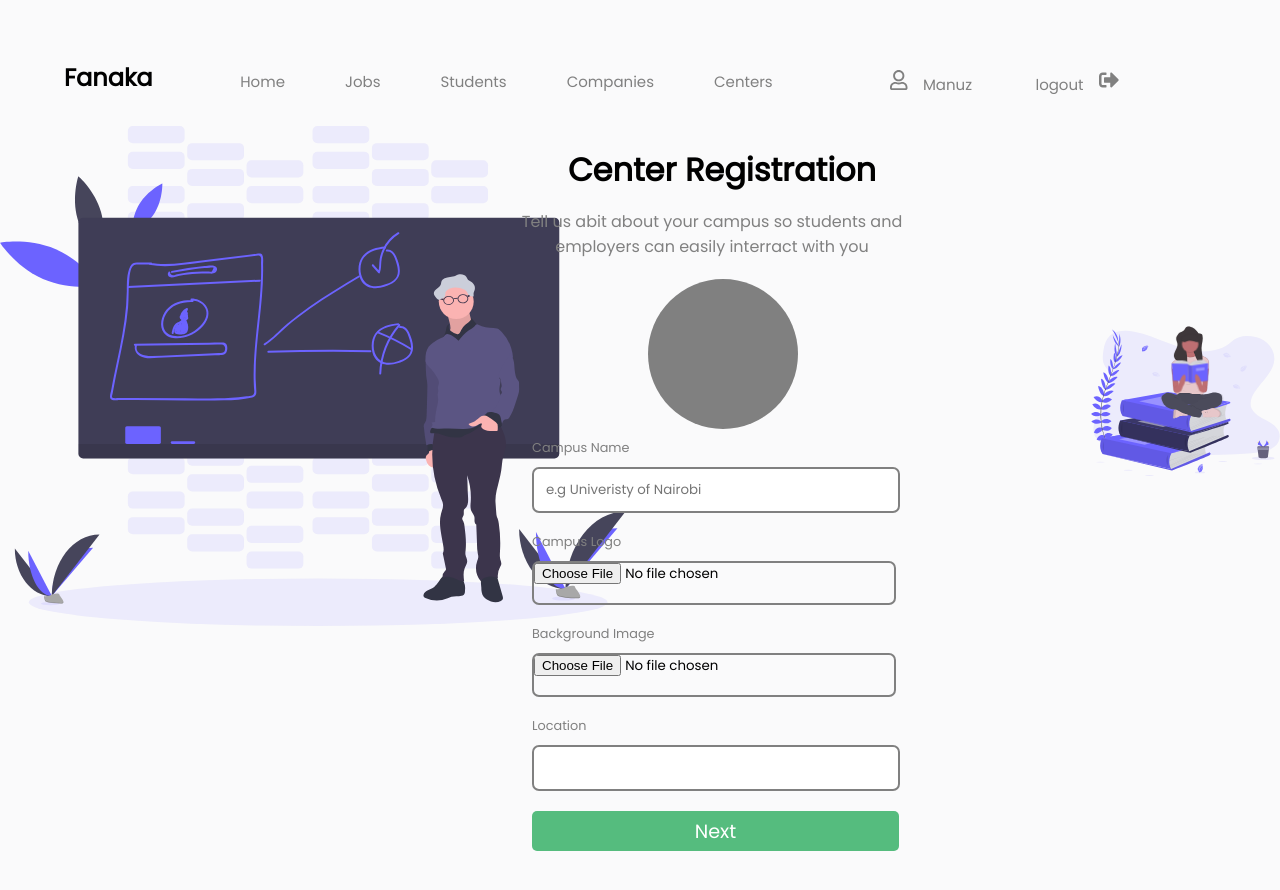
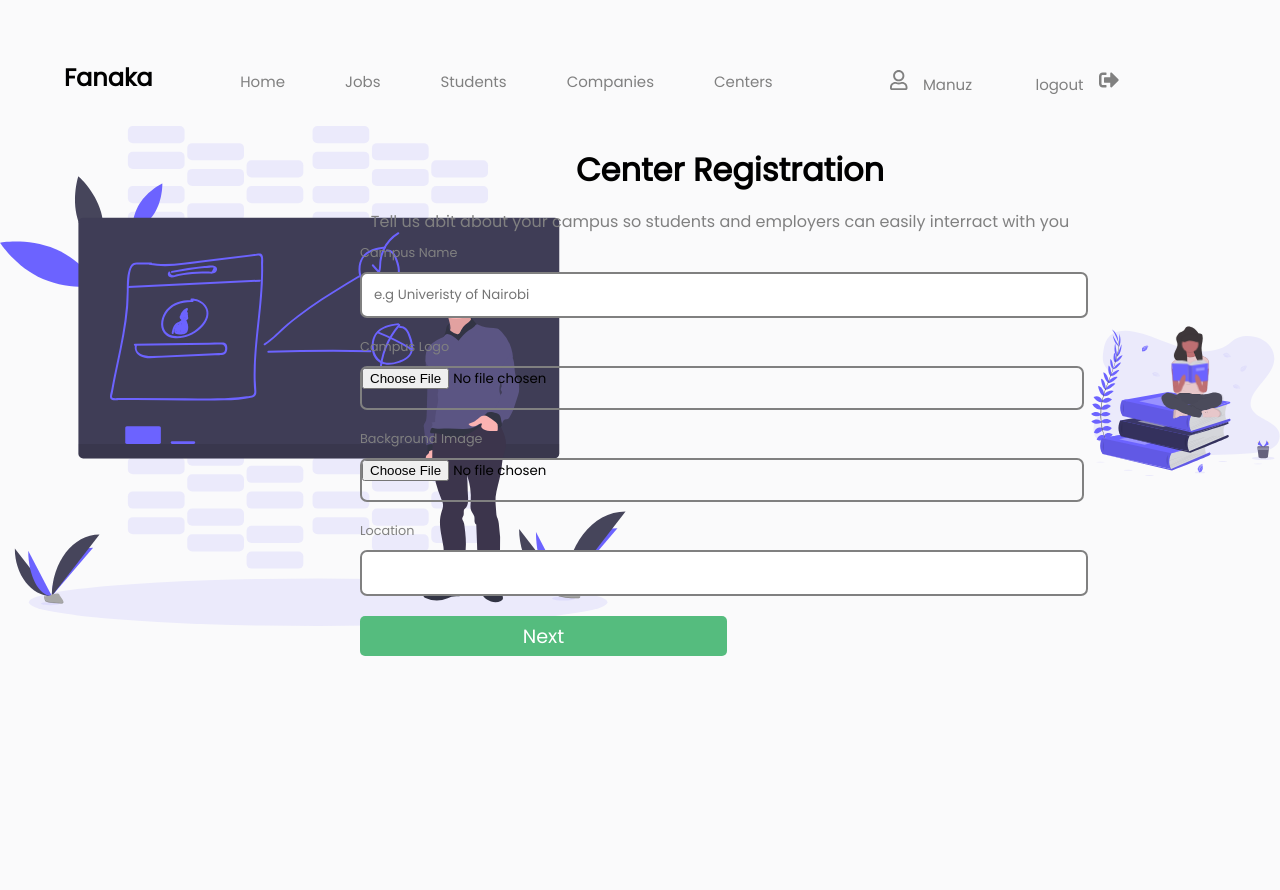
Before and after one commit to manuzcheruz/handshake-react, a React (Create React App) app: page /center-registration in a window 1280 px wide. Shown: the top 890 px of the page. Built offline with nearby package versions, Linux system fonts and the light colour scheme.

Commit message:
added more width to the forms

```diff
--- a/src/Shared/Field/Field.js
+++ b/src/Shared/Field/Field.js
@@ -38,6 +38,7 @@ function Field(props) {
             </div>
         )
     } else {
+        field = (
             <div className="field-item-">
                     <div className="label">
                         {props.label}
@@ -50,6 +51,7 @@ function Field(props) {
                         // style={{height: `${props.height}`, width: `${props.width}`, border: `${props.border}`}}
                     />
                 </div>
+                )
     }
     return field
 }
--- a/src/components/Forms/StudentForm/StudentForm.css
+++ b/src/components/Forms/StudentForm/StudentForm.css
@@ -14,10 +14,10 @@
     position: absolute;
     z-index: 2;
     height: 600px;
-    width: 400px;
+    width: 800px;
     /* background-color: white; */
     margin-top: 10px;
-    margin-left: 40%;
+    margin-left: 25%;
     border-radius: 15px;
     /* opacity: 0.9; */
 
--- a/src/components/Forms/StudentForm/StudentForm.js
+++ b/src/components/Forms/StudentForm/StudentForm.js
@@ -37,7 +37,7 @@ const studentFields = [
     },
     {
         name: 'description',
-        elementName: 'input',
+        elementName: 'editor',
         elementType: 'text',
         placeholder: 'describe yourself in 1000 characters or less',
         label: 'Description',
@@ -351,6 +351,7 @@ function RegistrationForm(props) {
             <div className="section" style={{backgroundColor: '#FAFAFB'}}>
                 <div className='container-student-form'>
                     <div className="bottom-student-form">
+                        <Fade left>
                             <div className="student">
                                 {props.job ?
                                     <JobOffer height={500} /> :
@@ -361,6 +362,8 @@ function RegistrationForm(props) {
                                     <Deal height={500} />
                                 }
                             </div>
+                        </Fade>
+                        <Fade right>
                             <div className="cap" style={{marginLeft: '455px', marginTop: '200px'}}>
                                 {props.job ?
                                     <JobHunt height={150} /> :
@@ -371,7 +374,9 @@ function RegistrationForm(props) {
                                     <Hiring height={150} />
                                 }
                             </div>
+                        </Fade>
                     </div>
+                    <Fade>
                         <div className="top-student-form">
                             <form onSubmit={event => onFormSubmit(event)}>
                                 <div className="title">
@@ -387,12 +392,18 @@ function RegistrationForm(props) {
                                     'Tell us abit about your company so we can easily match you with the best students and everything really'
                                     }
                                 </div>
-                            {!props.job
+                                {/* {!props.job
                                     &&
                                     <div className="image-top">
                                     </div>
-                            }
+                                } */}
                                 <div className="inputs">
+                                    {/* <div className="input-wrapper" style={{display: 'grid', gridTemplateColumns: '1fr 1fr', gridGap: '20px'}}>
+                                        <div style={{width: '200px'}}>
+
+                                        </div>
+
+                                    </div> */}
                                     {fields.map((item, i) => {
                                         let displayItem;
                                         if (item.level === formNum){
@@ -473,6 +484,7 @@ function RegistrationForm(props) {
                                 </div>
                             </form>
                         </div>
+                    </Fade>
                 </div>
             </div>
         </Aux>
```
Also changed, not shown: 1 other file (tests, documents, lock files or other folders). Lines whose indentation alone changed are shown as unchanged.
